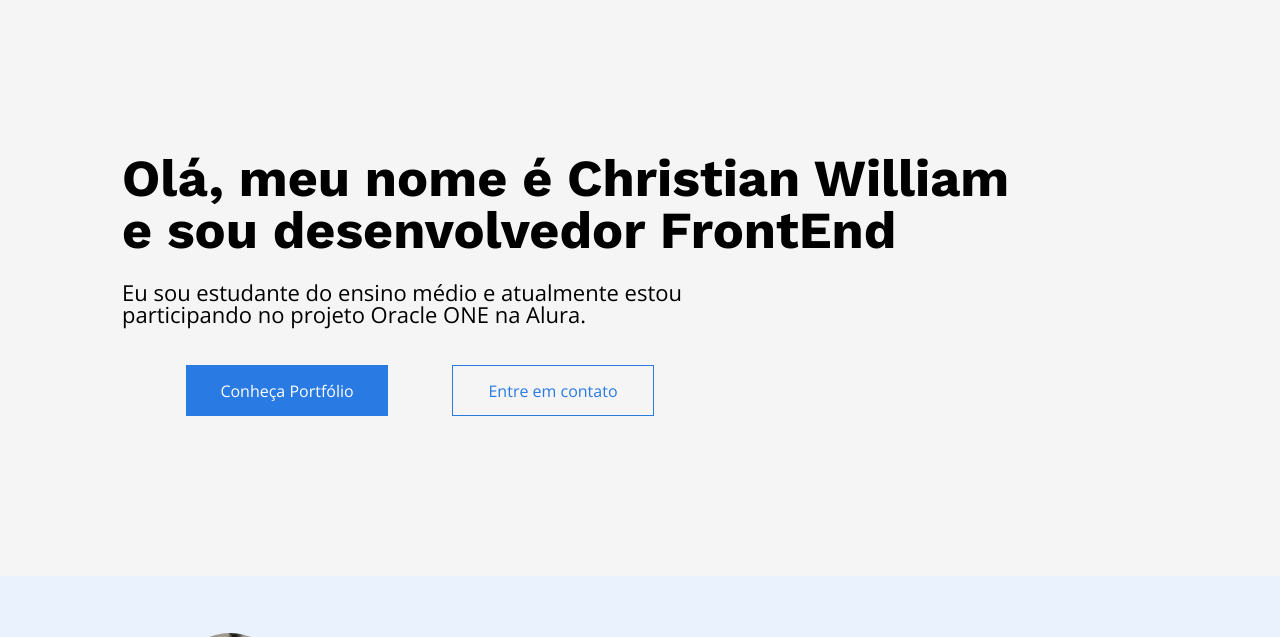
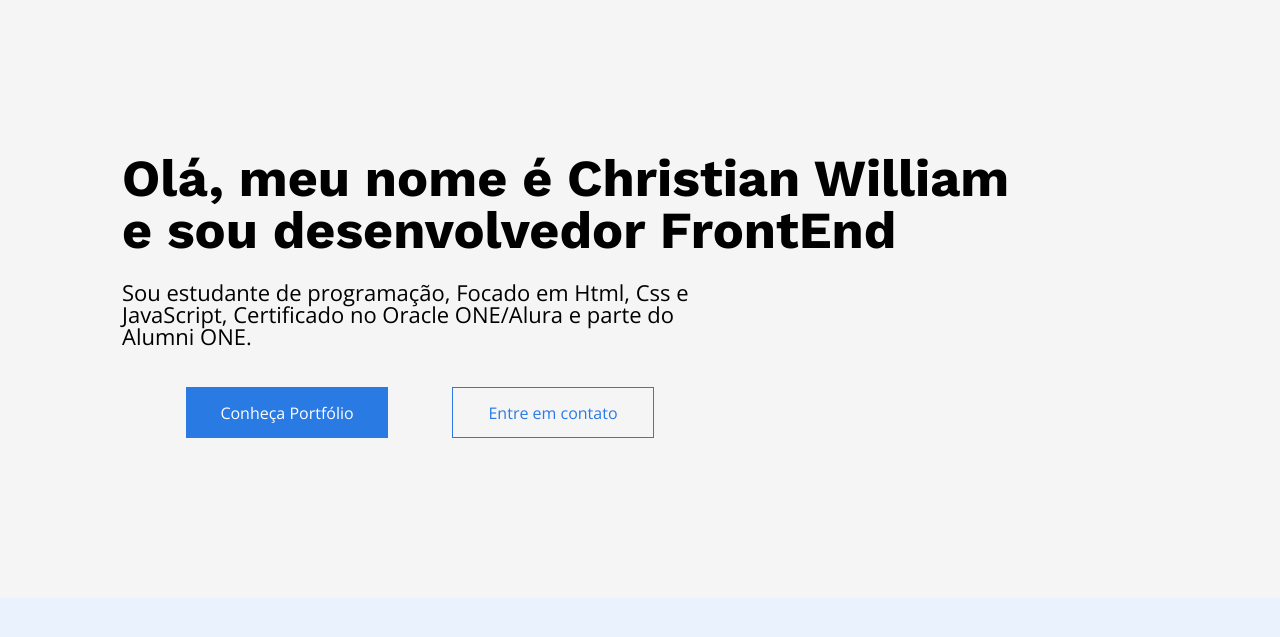
Before and after one commit to ChristianWilliamTerra/Portf-lio, a plain HTML site: page index.html in a window 1280 px wide. Shown: the part 87-724 px from the top of the page. Drawn offline with nearby package versions, Linux system fonts and the light colour scheme.

Commit message:
Alterando conteudo do sobre

```diff
--- a/index.html
+++ b/index.html
@@ -37,7 +37,7 @@
     </header>
     <section class="informacao">
         <h2 id="sobre" class="informacao-titulo">Olá, meu nome é Christian William <br>e sou desenvolvedor FrontEnd</h2>
-        <p class="informacao-conteudo">Eu sou estudante do ensino médio e atualmente estou participando no projeto Oracle ONE na Alura.</p>
+        <p class="informacao-conteudo">Sou estudante de programação, Focado em Html, Css e JavaScript, Certificado no Oracle ONE/Alura e parte do Alumni ONE.</p>
         <nav informacao-nav>
             <section class="informacao-botoes">
                 <a href="#portfolio"><button  class="informacao-botao-primario botoes">Conheça Portfólio</button></a>
```
